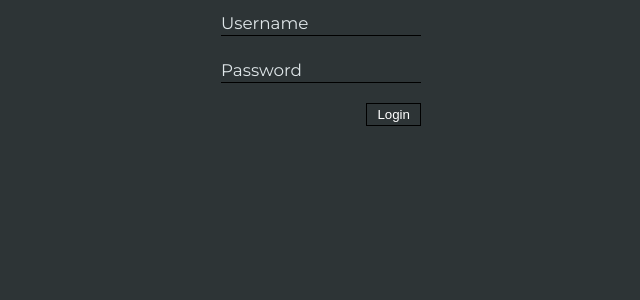
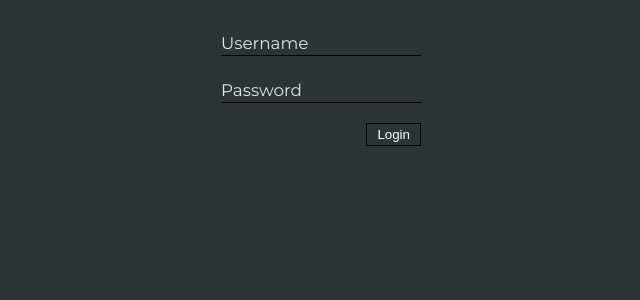
Before and after one commit to snoh666/anon-ask-react, a React (Create React App) app: page /login in a window 1280 px wide. Shown: the top 300 px of the page, without its empty margins (319-959 px from the left). Built offline with nearby package versions, Linux system fonts and the light colour scheme.

Commit message:
Added top margin

```diff
--- a/src/components/styled-components/StyledForm.js
+++ b/src/components/styled-components/StyledForm.js
@@ -3,6 +3,7 @@ import styled from 'styled-components';
 const StyledForm = styled.form`
   display: grid;
   width: 200px;
+  margin: 20px 0 0;
   grid-template-rows: 1fr 1fr 1fr;
 
   & > button{
```
